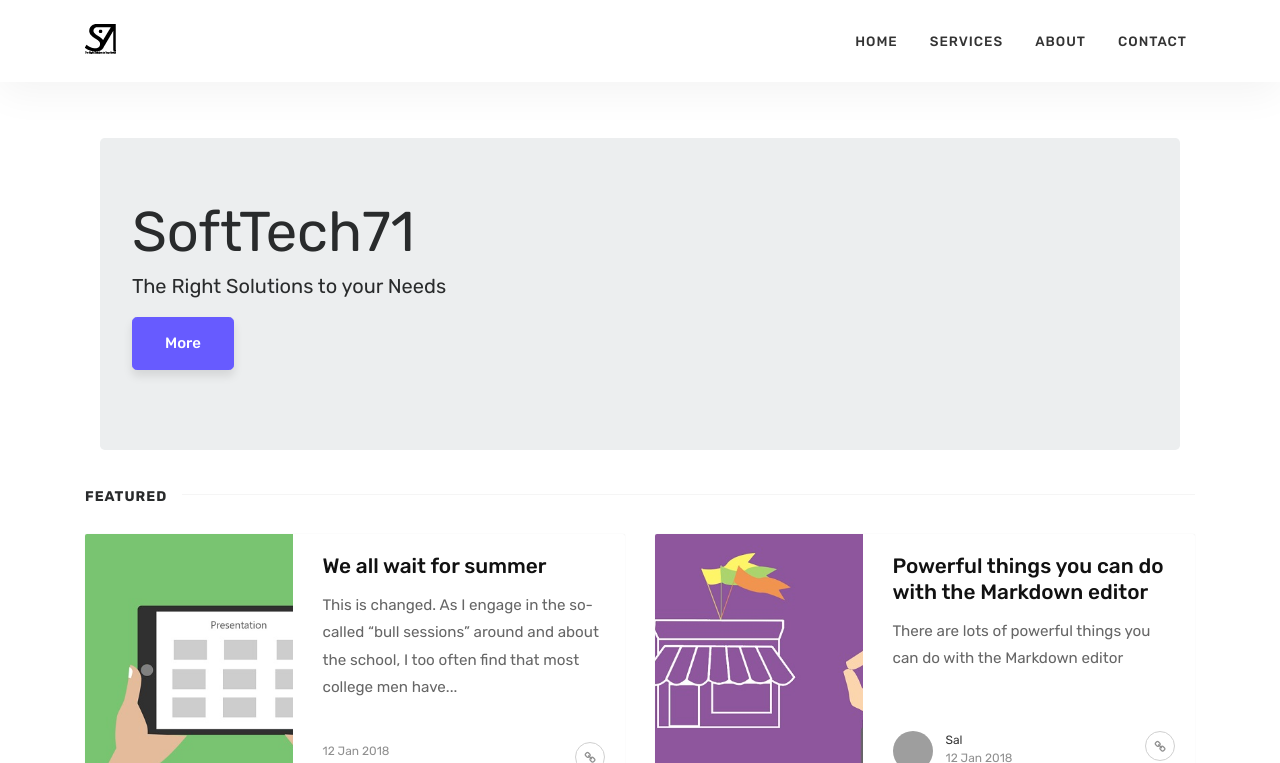
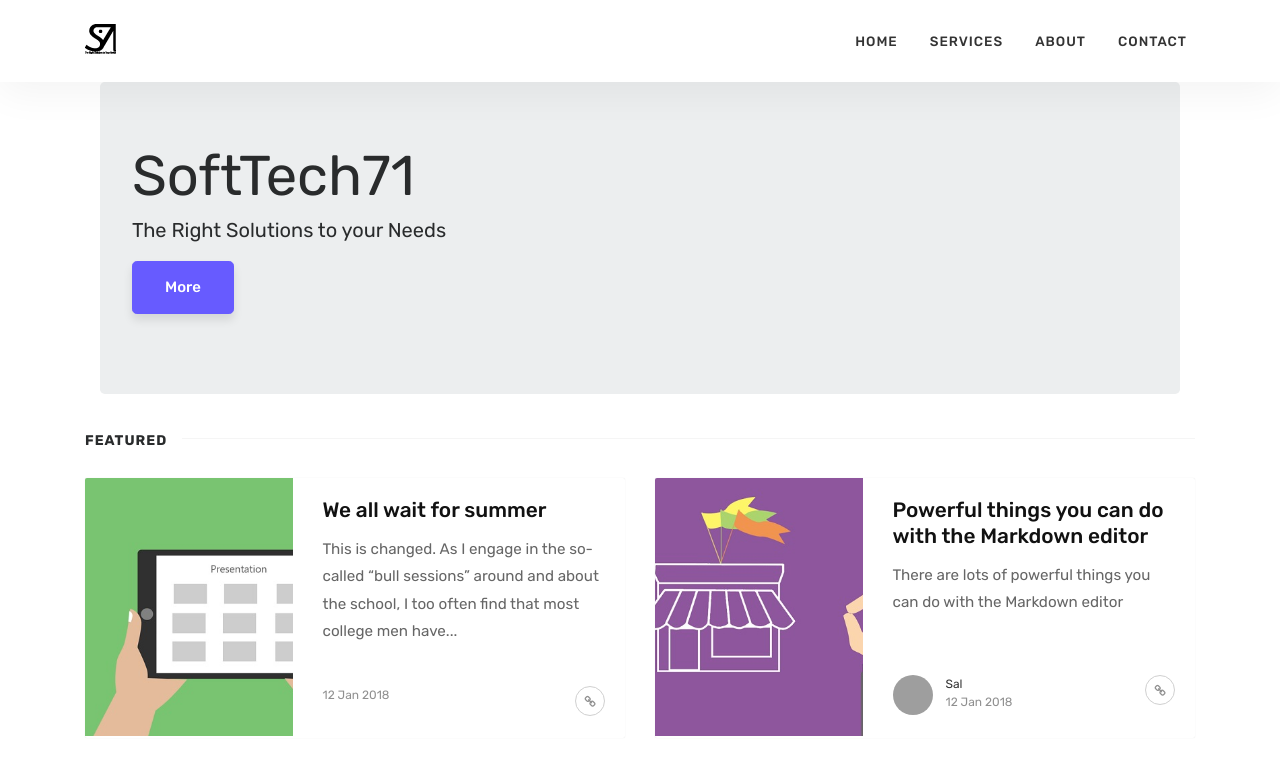
Before and after one commit to softtech71/softtech71.github.io, a Jekyll site: the page built from index.html, in a window 1280 px wide and 1400 px high. Shown: the top 763 px of the window. Built offline with Jekyll 4.4.1, drawn with Linux system fonts in a browser that asks for light colours; the list of posts is cut into pages by our own code; comment, search, counter and statistics services are not loaded; grey boxes are pictures that could not be loaded.

Commit message:
uodated csss for home page

```diff
--- a/assets/css/theme.css
+++ b/assets/css/theme.css
@@ -42,7 +42,7 @@ pre {
 .nav-up {box-shadow:none;}
 
 .site-content {
-    padding-top: 3.5rem;
+    /* padding-top: 3.5rem; */
     margin-top: 57px;
     transition: all 0.4s;
 }
```
